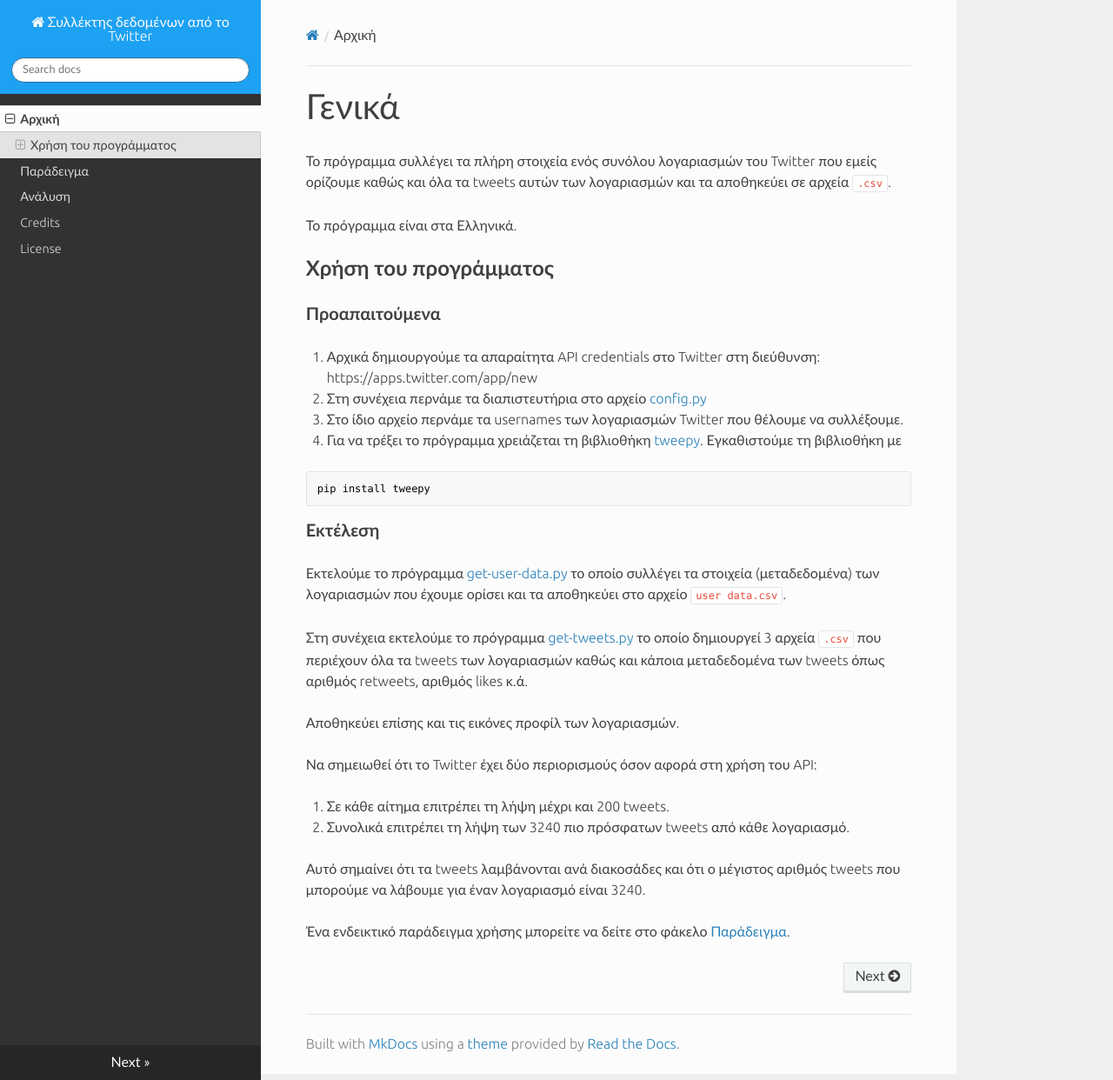
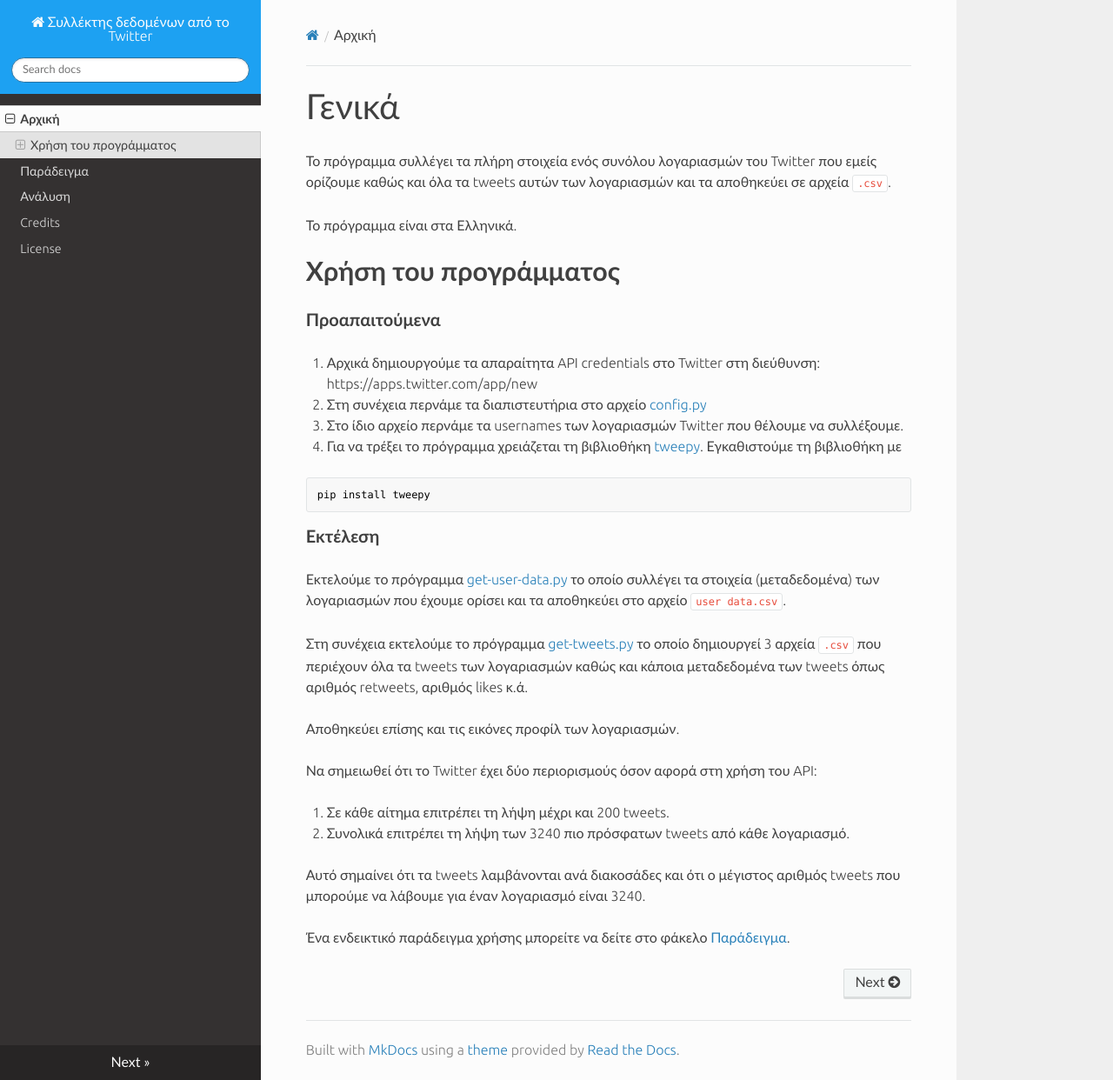
Before and after one commit to Protonotarios/get-tweets, an MkDocs documentation site: the page built from docs/index.md, in a window 1280 px wide and 1242 px high. Shown: the whole window at 87% size. Built offline with MkDocs 1.6.1, drawn with Linux system fonts in a browser that asks for light colours; nearby versions of some CDN libraries; old or Windows-style settings are respelled for this version of MkDocs.

Commit message:
Βελτιώσεις

```diff
--- a/docs/extra.css
+++ b/docs/extra.css
@@ -34,3 +34,6 @@ h1 {
     font-size: 250%;
     font-weight: 300;
 }
+h2 {
+    font-size: 190%;
+}
--- a/mkdocs.yml
+++ b/mkdocs.yml
@@ -7,3 +7,4 @@ pages:
 - License: LICENSE.md
 theme: readthedocs
 extra_css: [extra.css]
+site_favicon: favicon.ico
```
Also changed, not shown: docs/favicon.ico (added).
